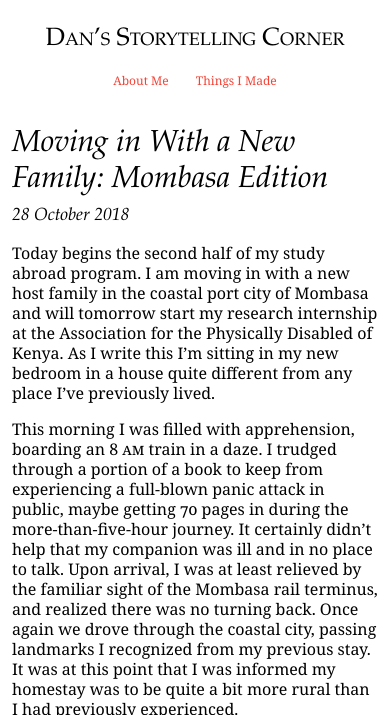
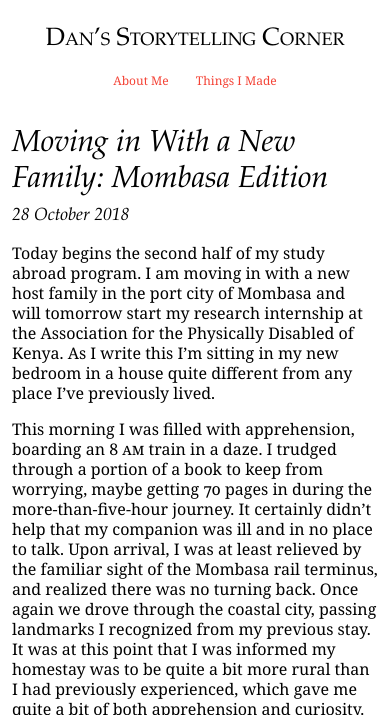
Before and after one commit to CombustibleLemon/blog, a Jekyll site: the page built from _posts/2018-10-29-moving-in.html, in a window 390 px wide, cut to the strip 0-715 px from the top of the page. Built offline with Jekyll 4.4.1, drawn with Linux system fonts in a browser that asks for light colours; some of the changed text lies outside the part shown.

Commit message:
New post

```diff
--- a/_posts/2018-10-29-moving-in.html
+++ b/_posts/2018-10-29-moving-in.html
@@ -1,7 +1,7 @@
 ---
 layout: post
 title: "Moving in With a New Family: Mombasa Edition"
-author: Dan Leonard
+author: "Dan Leonard"
 date: 2018-10-29T00:33:00+03:00
 categories: Kenya
 tags:
@@ -9,7 +9,7 @@ header_image: Mombasa-homestay-patio1.jpg
 ---
 <p>
     Today begins the second half of my study abroad program.
-    I am moving in with a new host family in the coastal
+    I am moving in with a new host family in the
     port city of Mombasa and will tomorrow start my research
     internship at the Association for the Physically Disabled
     of Kenya. As I write this I’m sitting in my new bedroom
@@ -21,8 +21,8 @@ header_image: Mombasa-homestay-patio1.jpg
     an <time datetime="2018-10-28T08:00:00+03:00">8
     <span class="time-delimiter">am</span>
     </time> train in a daze. I trudged through a portion of
-    a book to keep from experiencing a full-blown panic attack
-    in public, maybe getting 70 pages in during the
+    a book to keep from <!--experiencing a full-blown panic attack
+    in public--> worrying, maybe getting 70 pages in during the
     more-than-five-hour journey. It certainly didn’t help that
     my companion was ill and in no place to talk. Upon arrival,
     I was at least relieved by the familiar sight of the Mombasa
@@ -30,7 +30,8 @@ header_image: Mombasa-homestay-patio1.jpg
     again we drove through the coastal&nbsp;city, passing
     landmarks I recognized from my previous stay. It was at this
     point that I was informed my homestay was to be quite a bit
-    more rural than I had previously experienced.
+    more rural than I had previously experienced, which gave
+    me quite a bit of both apprehension and curiosity.
 </p>
 <figure class="float-right">
     <img
--- a/_sass/main.scss
+++ b/_sass/main.scss
@@ -129,11 +129,13 @@ article {
         margin-left: 0em;
         margin-right: 0em;
         display: block;
+        text-align: center;
 
         figcaption {
             font-style: italic;
             text-align: center;
             font-family: $font-stack-headers;
+            font-size: 1.25em;
         }
     }
 
@@ -238,6 +240,11 @@ blockquote {
     padding-right: .25em;
     padding-left: .5em;
     background-color: #f9f9f9;
+
+    @media (max-width:450px) {
+        margin-left: 2px;
+        margin-right: 2px;
+    }
 }
 
 blockquote.retelling {
@@ -258,3 +265,10 @@ blockquote.retelling {
         text-align: right;
     }
 }
+
+.paginator-content {
+    figure {
+        display: none;
+        visibility: hidden;
+    }
+}
--- a/index.html
+++ b/index.html
@@ -24,8 +24,10 @@ layout: home
     </header>
 
     <!-- Read beginning of content -->
-    <div class="post-content e-content" itemprop="articleBody">
-        {{ post.content | truncate: 400, '...' }}
+    <div
+    class="post-content e-content paginator-content"
+    itemprop="articleBody">
+        {{ post.content | truncate: 400, '…' }}
     </div>
 
     <footer>
```
Also changed, not shown: _posts/2018-10-17-african-childhood-story.html (+5 -4 lines), _posts/2018-10-30-fruit-juice.html (added, +75 -0 lines), 1 other file.
